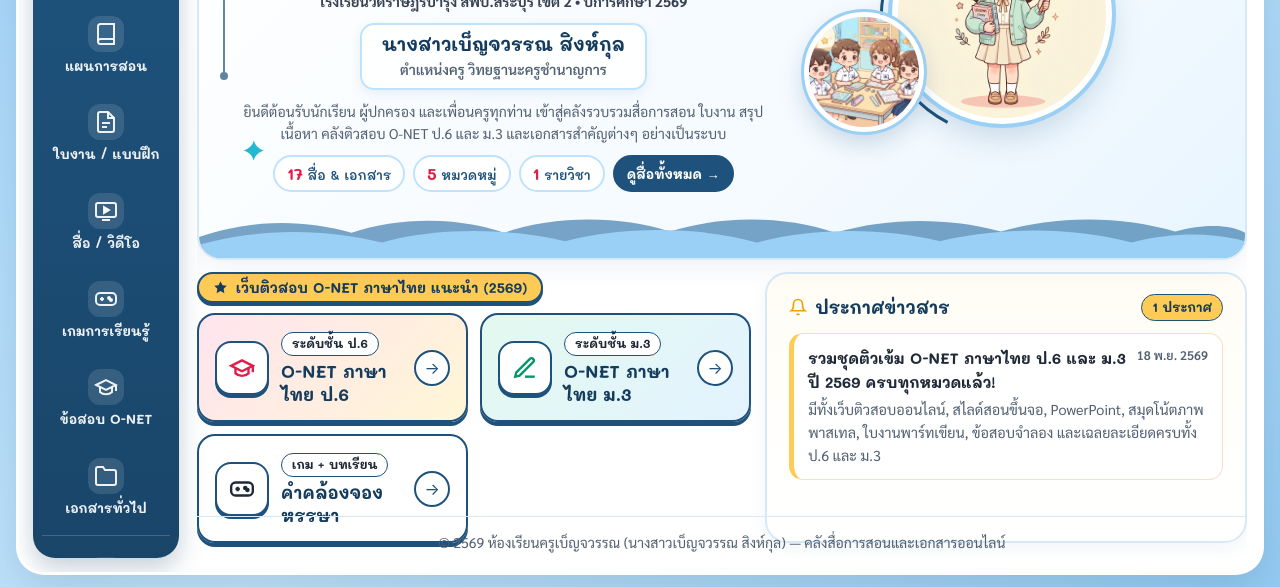
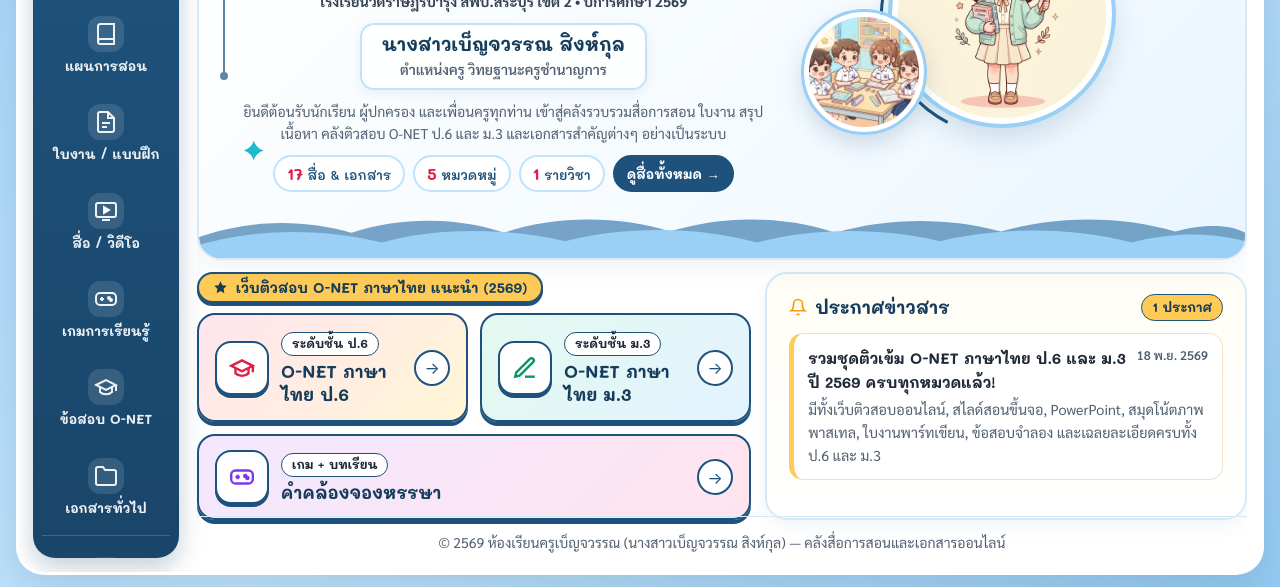
Before and after one commit to KruNeungBenchawan/benjawan-classroom, a plain HTML site: page index.html in a window 1280 px wide. Shown: the part 213-800 px from the top of the page. Drawn offline with Linux system fonts and the light colour scheme.

Commit message:
Add kham-khlong-chong game & learning hub (styles.css)

```diff
--- a/styles.css
+++ b/styles.css
@@ -557,6 +557,15 @@ a {
 
 .onet-m3 {
   background: linear-gradient(135deg, #e3f9ef 0%, #e3f3ff 100%);
+}
+
+.onet-game {
+  background: linear-gradient(135deg, #f3e8ff 0%, #ffe4ee 100%);
+  grid-column: 1 / -1;
+}
+
+.onet-game .onet-icon-box {
+  color: #7c3aed;
 }
 
 .onet-icon-box {
```
